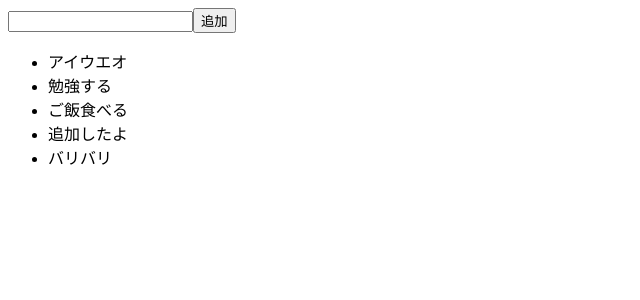
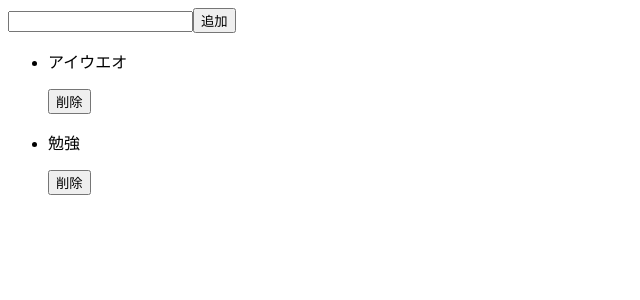
Before and after one commit to tommy0420/react-lesson, a React (Create React App) app: page / in a window 1280 px wide. Shown: the top 300 px of the page, without its empty margins (0-640 px from the left). Built offline with nearby package versions, Linux system fonts and the light colour scheme.

Commit message:
削除完了

```diff
--- a/src/App.js
+++ b/src/App.js
@@ -4,19 +4,25 @@ import List from "./List"
 
 const App = () => {
   const [todos, setTodos] = useState([
-    'アイウエオ',
-    '勉強する',
-    'ご飯食べる',
-    '追加したよ',
-    'バリバリ',
+    {
+      note: 'アイウエオ',
+      id: 0,
+    },
+    {
+      note: '勉強',
+      id: 1,
+    }
   ])
+  const [newNote, setNewNote] = useState('')
   return (
     <div>
       <Form
         setTodos={setTodos}
         todos={todos}
+        newNote={newNote}
+        setNewNote={setNewNote}
       />
-      <List todos={todos} />
+      <List todos={todos} setTodos={setTodos} />
     </div>
   )
 }
--- a/src/Form.js
+++ b/src/Form.js
@@ -1,19 +1,27 @@
 import React from "react"
 
-const Form = ({ setTodos, todos }) => {
+const Form = ({ setTodos, todos, newNote, setNewNote }) => {
   const handleSubmit = (e) => {
     e.preventDefault()
-    // const newTodos = todos.slice()
-    // newTodos.push("石川")
-
-    setTodos(todos.concat('石川'))
+    setTodos(todos.concat({
+      note: newNote,
+      id: todos.length
+    }))
+  }
+  const handleChange = (e) => {
+    console.log(e.target.value)
+    setNewNote(e.target.value)
   }
   return (
     <form
       action="#"
       onSubmit={handleSubmit}
     >
-      <input type="text" />
+      <input
+        type="text"
+        value={newNote}
+        onChange={handleChange}
+      />
       <button type="submit">追加</button>
     </form>
   )
--- a/src/Item.js
+++ b/src/Item.js
@@ -1,9 +1,35 @@
 import React from "react"
 
-const Item = ({ todo }) => {
+const Item = ({ todo, todos, setTodos }) => {
+  const handleDelete = () => {
+    const newTodos = todos.slice()
+    newTodos.splice(todo.id, 1)
+
+    // idの振り直し
+    newTodos.map(
+      (todo, i) => {
+        console.log(i)
+        return (
+          todo.id = i,
+          todo.note = todo.note
+        )
+      }
+    )
+
+
+    setTodos(newTodos)
+  }
   return (
     <>
-      <li>{todo}</li>
+      <li>
+        <p>{todo.note}</p>
+        <button
+          type="text"
+          onClick={handleDelete}
+        >
+          削除
+        </button>
+      </li>
     </>
   )
 }
--- a/src/List.js
+++ b/src/List.js
@@ -4,10 +4,9 @@ import Item from "./Item"
 // mapメソッドを用いてItemを回す
 // mapメソッド→配列の要素全てに同じ処理をするもの
 
-const List = ({ todos }) => {
+const List = ({ todos, setTodos }) => {
 
-  const row = todos.map(x => <Item todo={x} />)
-  console.log(row)
+  const row = todos.map((x, i) => <Item todo={x} key={x.id} todos={todos} setTodos={setTodos} />)
   return (
     <ul>
       {row}
--- a/src/index.js
+++ b/src/index.js
@@ -6,8 +6,3 @@ ReactDOM.render(
   <App />,
   document.getElementById('root')
 )
-
-// ・機能
-// 追加
-// 削除
-// 編集
```
Also changed, not shown: 2 other files (tests, documents, lock files or other folders).
